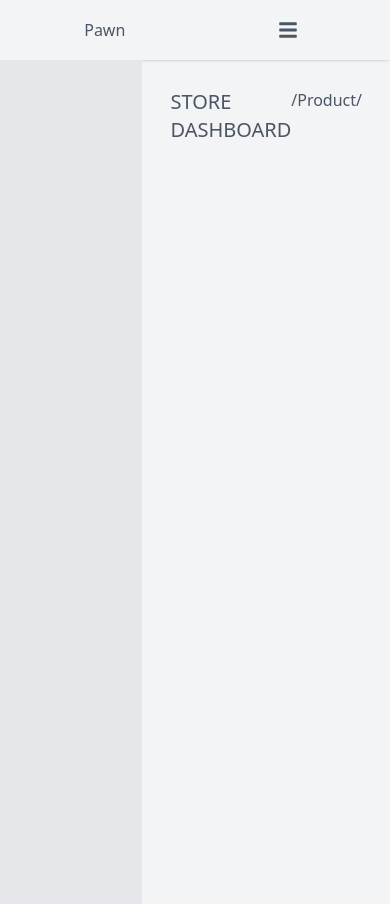
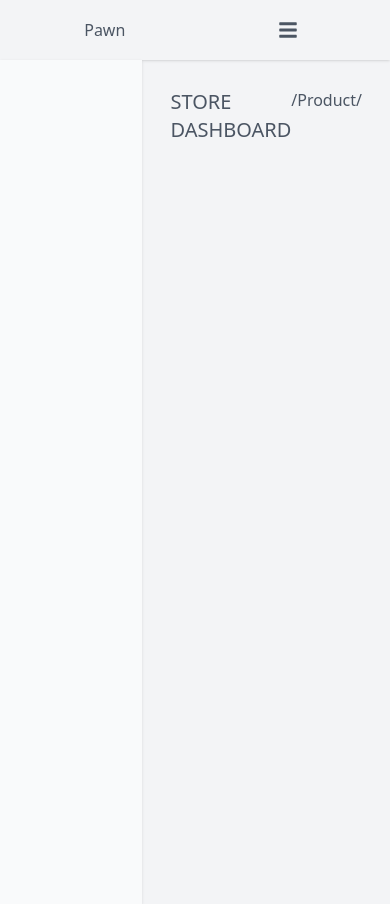
Before and after one commit to hawkf07/store-dashboard, a Next.js app: page / in a window 390 px wide. Both pictures are taken after a click on the button 287 px from the left and 30 px from the top of the page. Built offline with nearby package versions, Linux system fonts and the light colour scheme.

Commit message:
make sidebar more responsive

```diff
--- a/src/components/Sidebar.tsx
+++ b/src/components/Sidebar.tsx
@@ -1,5 +1,5 @@
 export const Sidebar = () => {
   return (
-    <aside className="left-0 top-0 h-screen w-96 bg-gray-200 md:w-64 md:flex-none "></aside>
+    <aside className=" h-screen w-96 bg-gray-50 shadow md:w-64 md:flex-none "></aside>
   );
 };
```
